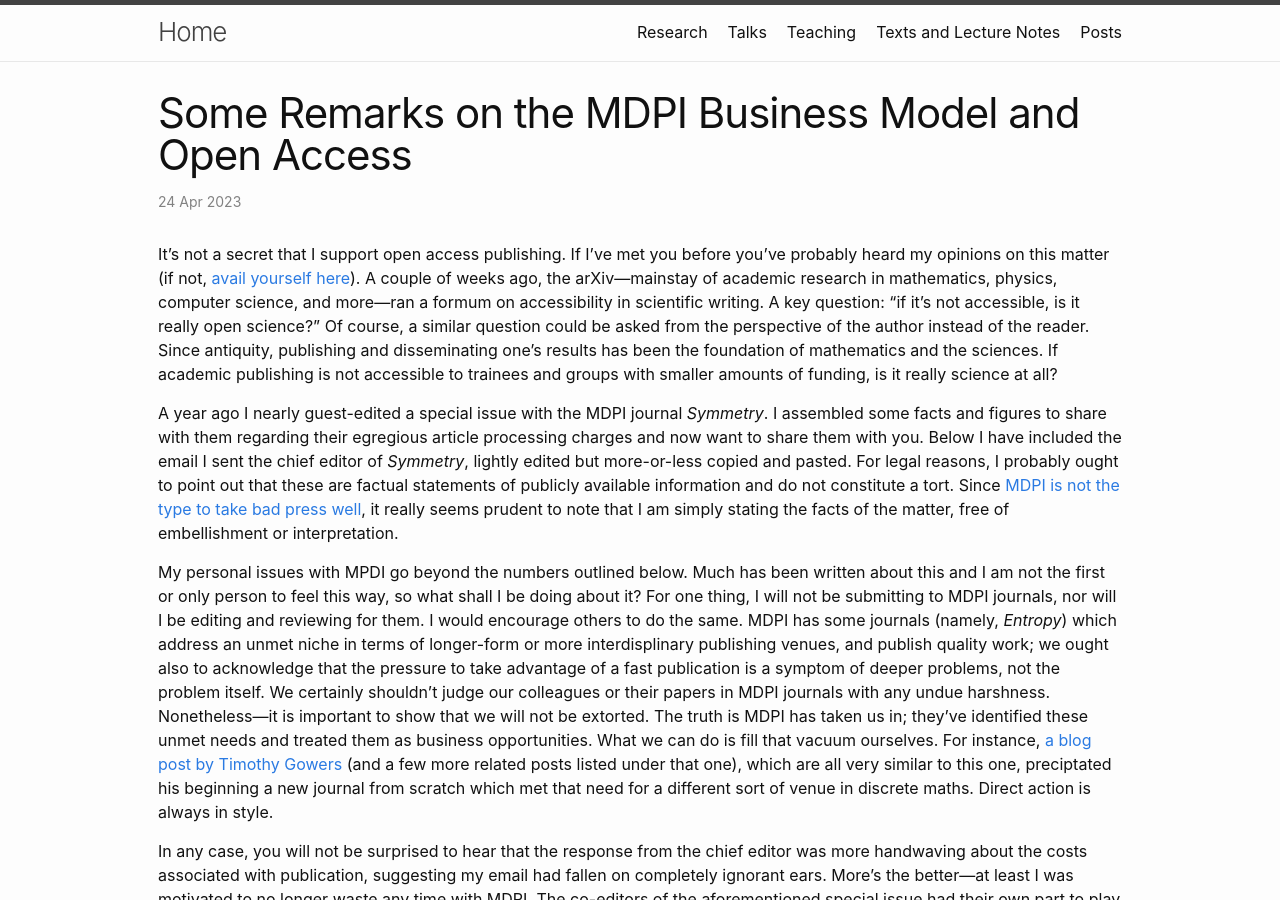
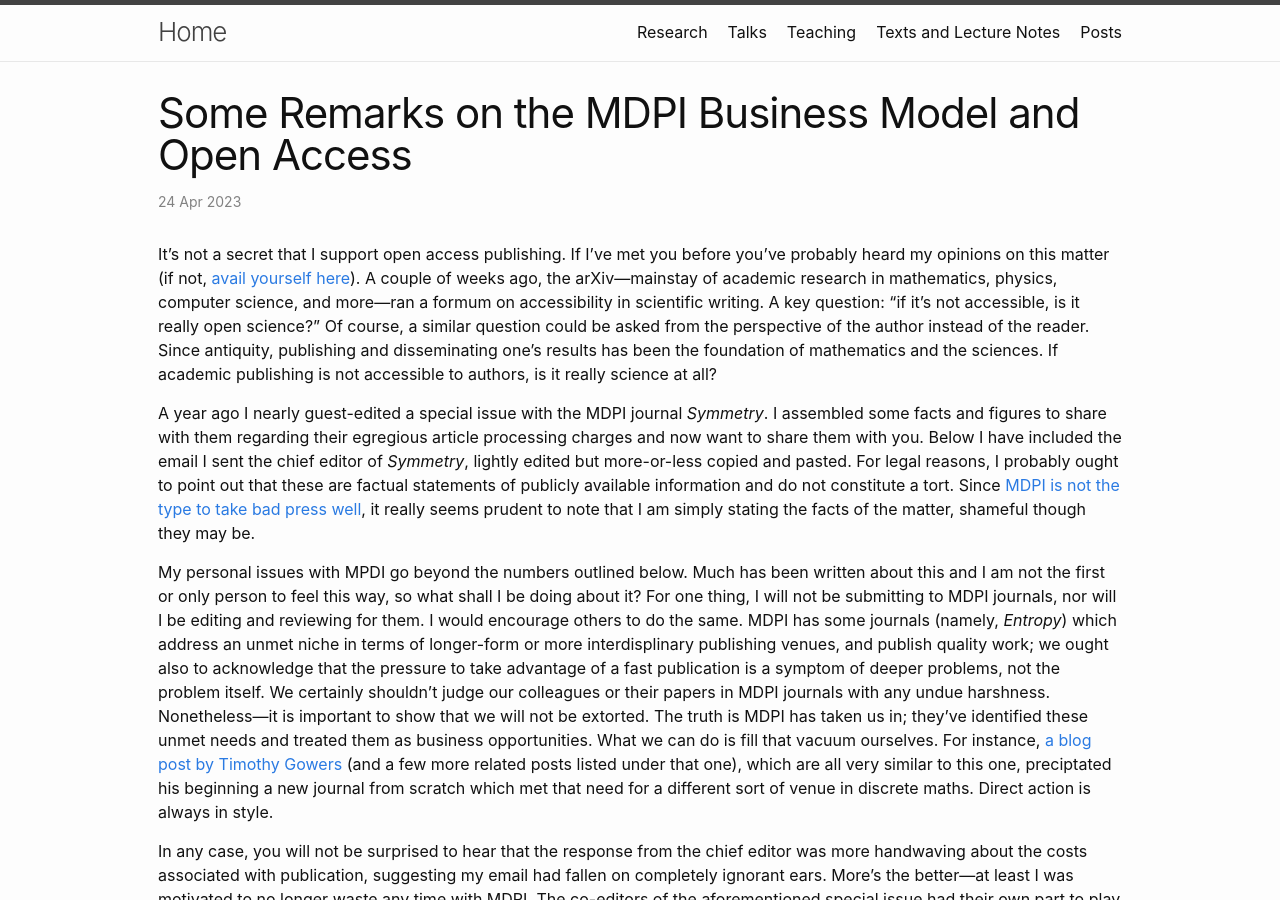
Before and after one commit to DARSakthi/DARSakthi.github.io, a Jekyll site: the page built from _posts/2023-04-24-open-access.markdown, in a window 1280 px wide and 900 px high. Built offline with Jekyll 4.4.1, drawn with Linux system fonts in a browser that asks for light colours; comment, search, counter and statistics services are not loaded.

Commit message:
Small edit

```diff
--- a/_posts/2023-04-24-open-access.markdown
+++ b/_posts/2023-04-24-open-access.markdown
@@ -8,9 +8,9 @@ tags:
   - musings
 ---
 
-It's not a secret that I support open access publishing. If I've met you before you've probably heard my opinions on this matter (if not, [avail yourself here](https://darsakthi.github.io/other/)). A couple of weeks ago, the arXiv—mainstay of academic research in mathematics, physics, computer science, and more—ran a formum on accessibility in scientific writing. A key question: "if it's not accessible, is it really open science?" Of course, a similar question could be asked from the perspective of the author instead of the reader. Since antiquity, publishing and disseminating one's results has been the foundation of mathematics and the sciences. If academic publishing is not accessible to trainees and groups with smaller amounts of funding, is it really science at all?
+It's not a secret that I support open access publishing. If I've met you before you've probably heard my opinions on this matter (if not, [avail yourself here](https://darsakthi.github.io/other/)). A couple of weeks ago, the arXiv—mainstay of academic research in mathematics, physics, computer science, and more—ran a formum on accessibility in scientific writing. A key question: "if it's not accessible, is it really open science?" Of course, a similar question could be asked from the perspective of the author instead of the reader. Since antiquity, publishing and disseminating one's results has been the foundation of mathematics and the sciences. If academic publishing is not accessible to authors, is it really science at all?
 
-A year ago I nearly guest-edited a special issue with the MDPI journal _Symmetry_. I assembled some facts and figures to share with them regarding their egregious article processing charges and now want to share them with you. Below I have included the email I sent the chief editor of _Symmetry_, lightly edited but more-or-less copied and pasted. For legal reasons, I probably ought to point out that these are factual statements of publicly available information and do not constitute a tort. Since [MDPI is not the type to take bad press well](https://www.chronicle.com/article/publisher-threatens-to-sue-blogger-for-1-billion/), it really seems prudent to note that I am simply stating the facts of the matter, free of embellishment or interpretation.
+A year ago I nearly guest-edited a special issue with the MDPI journal _Symmetry_. I assembled some facts and figures to share with them regarding their egregious article processing charges and now want to share them with you. Below I have included the email I sent the chief editor of _Symmetry_, lightly edited but more-or-less copied and pasted. For legal reasons, I probably ought to point out that these are factual statements of publicly available information and do not constitute a tort. Since [MDPI is not the type to take bad press well](https://www.chronicle.com/article/publisher-threatens-to-sue-blogger-for-1-billion/), it really seems prudent to note that I am simply stating the facts of the matter, shameful though they may be.
 
 My personal issues with MPDI go beyond the numbers outlined below. Much has been written about this and I am not the first or only person to feel this way, so what shall I be doing about it? For one thing, I will not be submitting to MDPI journals, nor will I be editing and reviewing for them. I would encourage others to do the same. MDPI has some journals (namely, _Entropy_) which address an unmet niche in terms of longer-form or more interdisplinary publishing venues, and publish quality work; we ought also to acknowledge that the pressure to take advantage of a fast publication is a symptom of deeper problems, not the problem itself. We certainly shouldn't judge our colleagues or their papers in MDPI journals with any undue harshness. Nonetheless—it is important to show that we will not be extorted. The truth is MDPI has taken us in; they've identified these unmet needs and treated them as business opportunities. What we can do is fill that vacuum ourselves. For instance, [a blog post by Timothy Gowers](https://gowers.wordpress.com/2012/01/21/elsevier-my-part-in-its-downfall/) (and a few more related posts listed under that one), which are all very similar to this one, preciptated his beginning a new journal from scratch which met that need for a different sort of venue in discrete maths. Direct action is always in style.
 
```
